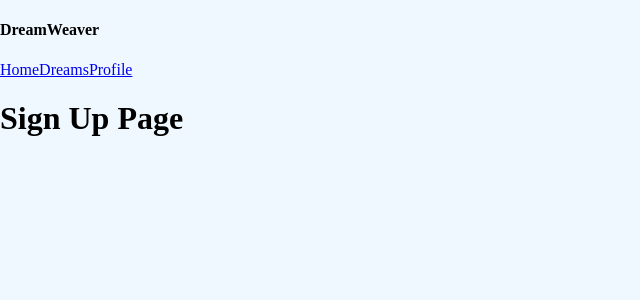
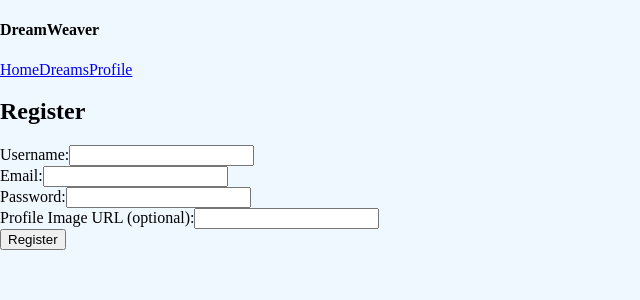
Before and after one commit to kawtharnasser/dreamweaver-client, a React (Vite) app: page /register in a window 1280 px wide. Shown: the top 300 px of the page, without its empty margins (0-640 px from the left). Built offline with nearby package versions, Linux system fonts and the light colour scheme.

Commit message:
sign in and register front end

```diff
--- a/package.json
+++ b/package.json
@@ -9,6 +9,7 @@
     "preview": "vite preview"
   },
   "dependencies": {
+    "axios": "^1.7.9",
     "react": "^18.3.1",
     "react-dom": "^18.3.1",
     "react-router-dom": "^7.1.1"
--- a/src/App.jsx
+++ b/src/App.jsx
@@ -1,5 +1,5 @@
 import './App.css'
-
+import { useState } from 'react'
 import { Route, Routes } from 'react-router-dom'
 
 import Nav from './components/Nav'
@@ -24,10 +24,20 @@ import Dreams from './pages/Dreams'
 
 
 function App() {
+  const [user,setUser] = useState(null)
+
+  const handleLogOut = () =>{
+    setUser(null)
+    localStorage.clear()
+  }
+
   return(
     <div>
       <header>
-        <Nav />
+        <Nav user={user}
+        handleLogOut={handleLogOut}/>
+
+
       </header>
 
       <Routes>
--- a/src/pages/Register.jsx
+++ b/src/pages/Register.jsx
@@ -1,8 +1,101 @@
-const Register = () =>{
+import React, { useState } from 'react'
+import { BASE_URL } from '../services/api'
+import { useNavigate } from 'react-router-dom'
 
-  return(
+const Register = () => {
+  const [formData, setFormData] = useState({
+    username: '',
+    email: '',
+    password: '',
+    profileImg: ''
+  })
+
+  let navigate = useNavigate()
+
+  const [message, setMessage] = useState('')
+
+  // Handle input changes "onChange()"
+  const handleChange = (e) => {
+    const { name, value } = e.target
+    setFormData({ ...formData, [name]: value })
+  }
+
+  // Handle form submission "onSubmit"
+  const handleSubmit = async (e) => {
+    e.preventDefault()
+    setMessage('')
+
+    try {
+      const response = await fetch(`${BASE_URL}/auth/register`, {
+        method: 'POST',
+        headers: {
+          'Content-Type': 'application/json'
+        },
+        body: JSON.stringify(formData)
+      })
+
+      const data = await response.json()
+
+      if (response.ok) {
+        setMessage(data.msg) // Show success message
+        setFormData({ username: '', email: '', password: '', profileImg: '' }) // Reset form
+        navigate('/sign-in')
+      } else {
+        setMessage(data.msg || 'Registration failed') // Show error message
+      }
+    } catch (error) {
+      console.error('Error during registration:', error)
+      setMessage('Network error. Please try again later.')
+    }
+  }
+
+  return (
     <div>
-      <h1>Sign Up Page</h1>
+      <h2>Register</h2>
+      <p>{message}</p>
+
+      <form onSubmit={handleSubmit}>
+        <div>
+          <label>Username:</label>
+          <input
+            type="text"
+            name="username"
+            value={formData.username}
+            onChange={handleChange}
+            required
+          />
+        </div>
+        <div>
+          <label>Email:</label>
+          <input
+            type="email"
+            name="email"
+            value={formData.email}
+            onChange={handleChange}
+            required
+          />
+        </div>
+        <div>
+          <label>Password:</label>
+          <input
+            type="password"
+            name="password"
+            value={formData.password}
+            onChange={handleChange}
+            required
+          />
+        </div>
+        <div>
+          <label>Profile Image URL (optional):</label>
+          <input
+            type="text"
+            name="profileImg"
+            value={formData.profileImg}
+            onChange={handleChange}
+          />
+        </div>
+        <button type="submit">Register</button>
+      </form>
     </div>
   )
 }
--- a/src/pages/SignIn.jsx
+++ b/src/pages/SignIn.jsx
@@ -1,8 +1,81 @@
-const SignIn = () =>{
+import React, { useState } from 'react'
+import { BASE_URL } from '../services/api'
+import { useNavigate } from 'react-router-dom'
 
-  return(
+const SignIn = () => {
+  const [formData, setFormData] = useState({
+    username: '',
+    password: ''
+  })
+
+  let navigate = useNavigate()
+
+  const [message, setMessage] = useState('')
+
+  // Handle input changes
+  const handleChange = (e) => {
+    const { name, value } = e.target
+    setFormData({ ...formData, [name]: value })
+  }
+
+  // Handle form submission
+  const handleSubmit = async (e) => {
+    e.preventDefault()
+    setMessage('')
+
+    try {
+      const response = await fetch(`${BASE_URL}/auth/login`, {
+        method: 'POST',
+        headers: {
+          'Content-Type': 'application/json'
+        },
+        body: JSON.stringify(formData)
+      })
+
+      const data = await response.json()
+
+      if (response.ok) {
+        setMessage('Login successful!')
+        console.log('Logged-in user:', data.user) // User details for debugging
+        // Optionally, store user/token in localStorage or context
+        navigate('/home')
+      } else {
+        setMessage(data.msg || 'Login failed') // Show error message
+      }
+    } catch (error) {
+      console.error('Error during login:', error)
+      setMessage('Network error. Please try again later.')
+    }
+  }
+
+  return (
     <div>
-      <h1>Sign In Page</h1>
+      <h2>Sign In</h2>
+      <p>{message}</p>
+
+      <form onSubmit={handleSubmit}>
+        <div>
+          <label>Username:</label>
+          <input
+            type="text"
+            name="username"
+            value={formData.username}
+            onChange={handleChange}
+            required
+          />
+        </div>
+        <div>
+          <label>Password:</label>
+          <input
+            type="password"
+            name="password"
+            value={formData.password}
+            onChange={handleChange}
+            required
+          />
+        </div>
+        <button type="submit">Sign In</button>
+      </form>
     </div>
   )
 }
--- /dev/null
+++ b/src/services/api.js
@@ -0,0 +1,7 @@
+import Axios from 'axios'
+
+export const BASE_URL = 'http://localhost:3001'
+
+const Client = Axios.create({ baseURL: BASE_URL })
+
+export default Client
```
Also changed, not shown: src/services/Auth.js (added, +30 -0 lines), 1 other file (tests, documents, lock files or other folders).
